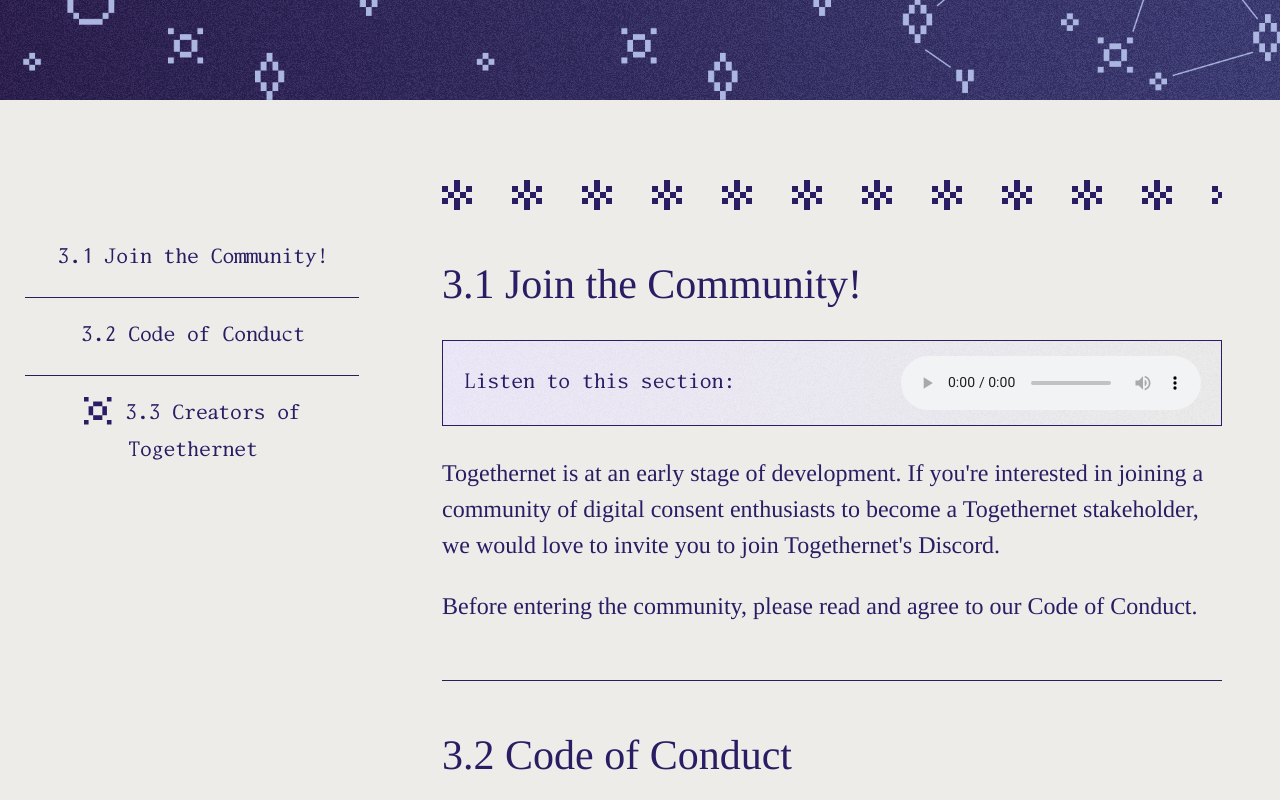
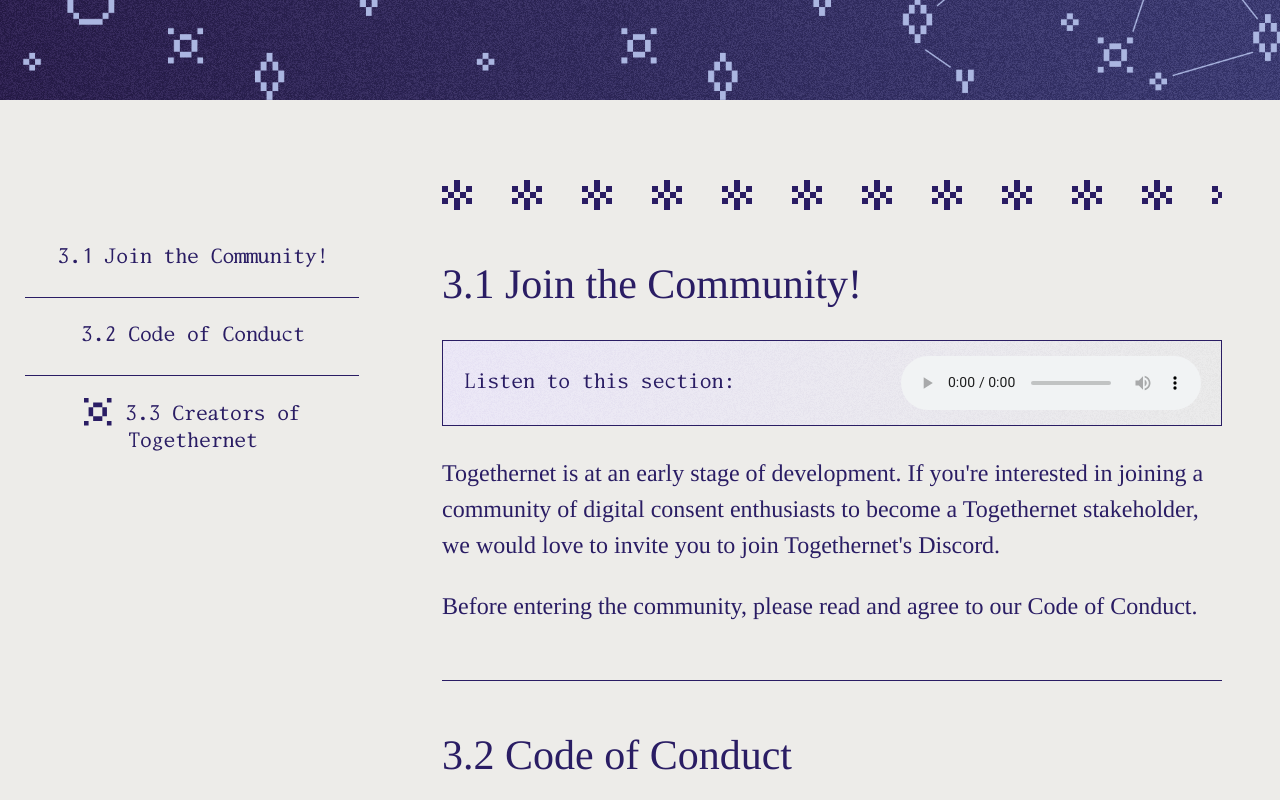
Before and after one commit to together-support/together-support.github.io, a plain HTML site: page community.html in a window 1280 px wide. Shown: the part 700-1500 px from the top of the page. Drawn offline with Linux system fonts and the light colour scheme; a web font is replaced by a local one.

```diff
--- a/css/main.css
+++ b/css/main.css
@@ -315,7 +315,7 @@
 }
 .navigation li, .in-page-navigation li{
 	border-top:1px solid;
-	padding:20px 0;
+	padding: 25px 0;
 	margin: 0 25px;
 }
 .navigation li a, .in-page-navigation li a{
@@ -327,7 +327,7 @@
 	font-style: normal;
     font-weight: normal;
     font-size: 20px;
-    line-height: 37px;
+    line-height: 27px;
     text-align: center;
     letter-spacing: -0.1em;
     font-family: 'Selectric';
```
